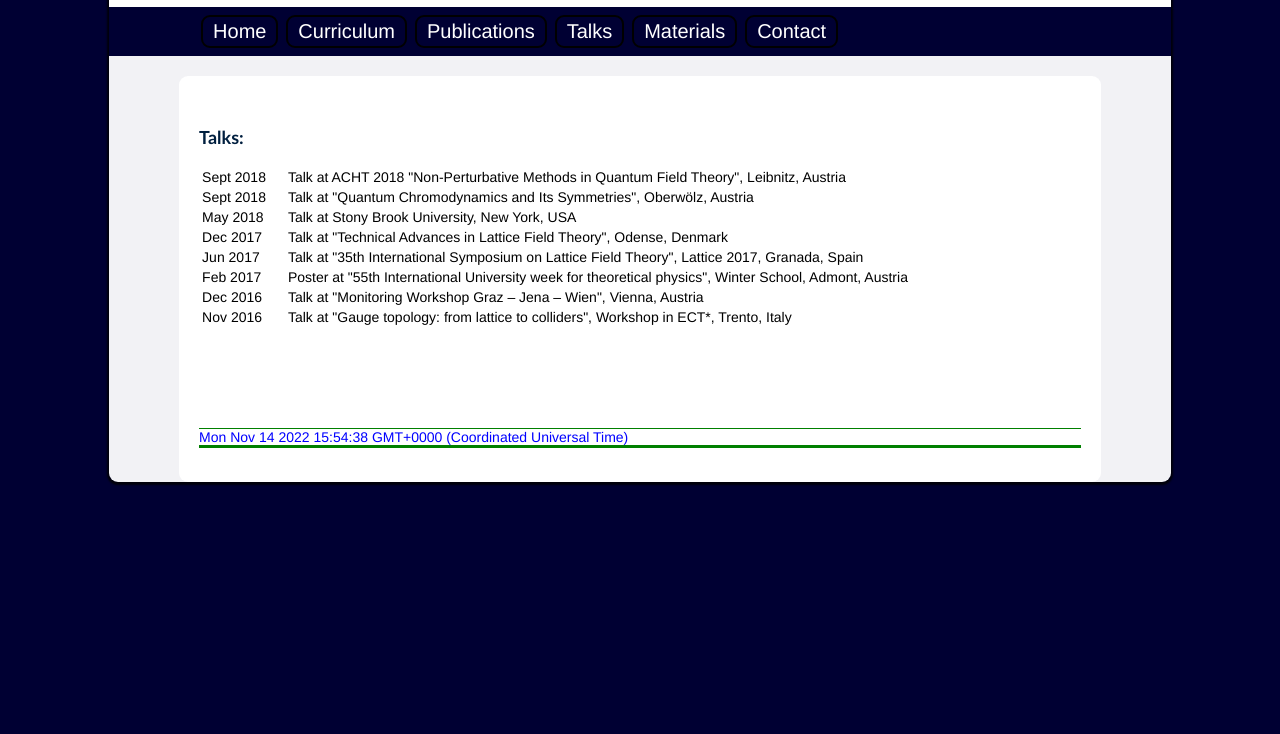
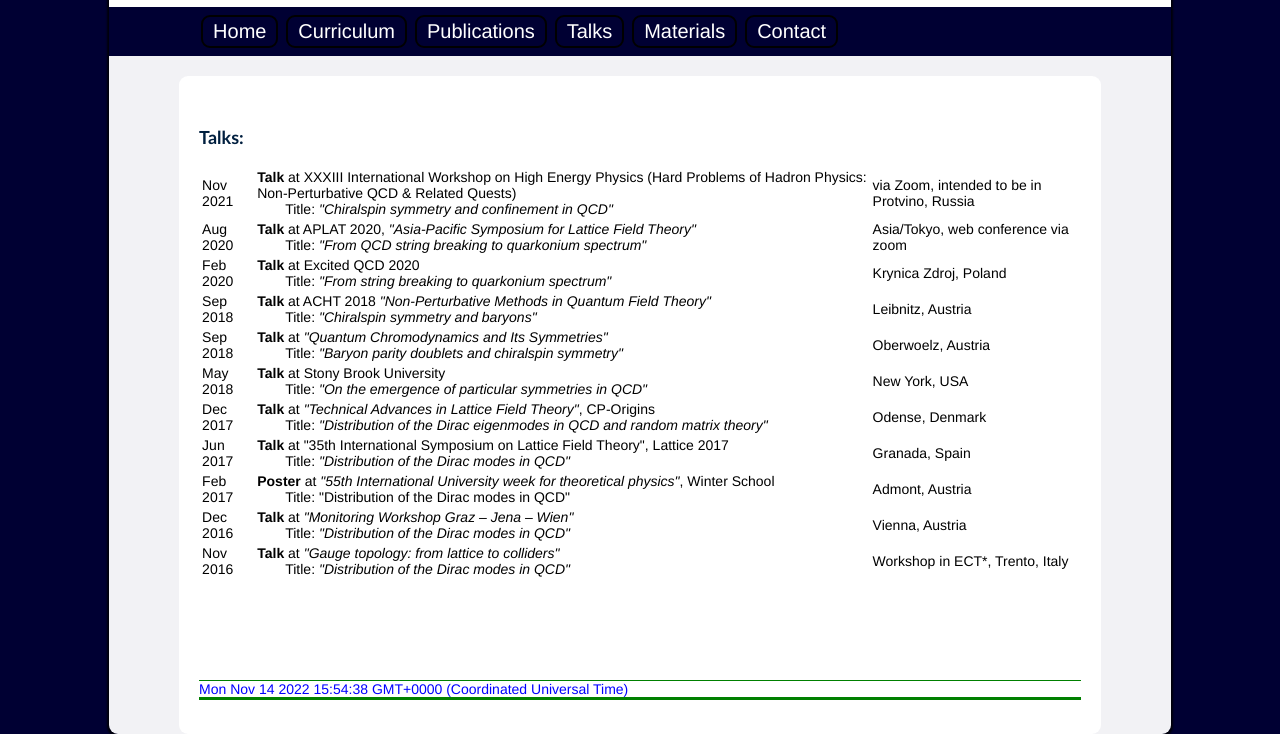
Before and after one commit to mcatillo/mcatillo.github.io, a plain HTML site: page talks.html in a window 1280 px wide. Shown: the part 199-933 px from the top of the page. Before the commit the page ends 800 px from the top, so only its background shows below. Drawn offline with Linux system fonts and the light colour scheme.

Commit message:
update talks section

```diff
--- a/talks.html
+++ b/talks.html
@@ -36,39 +36,73 @@
 <p class="d">Talks:</p>
   <p class="c">
   <table class="tab">
+        <tr>
+            <td>Nov 2021</td>
+            <td><strong>Talk</strong> at XXXIII International Workshop on High Energy Physics (Hard Problems of Hadron Physics: Non-Perturbative QCD & Related Quests)<br>
+            &emsp;&emsp;Title: <i>"Chiralspin symmetry and confinement in QCD"</i><br></td>
+            <td>via Zoom, intended to be in Protvino, Russia</td>
+        </tr>
+          <tr>
+            <td>Aug 2020</td>
+            <td><strong>Talk</strong> at APLAT 2020, <i>"Asia-Pacific Symposium for Lattice Field Theory"</i><br>
+            &emsp;&emsp;Title: <i>"From QCD string breaking to quarkonium spectrum"</i><br></td>
+            <td>Asia/Tokyo, web conference via zoom</td>
+        </tr>
+        <tr>
+            <td>Feb 2020</td>
+            <td><strong>Talk</strong> at Excited QCD 2020<br>
+            &emsp;&emsp;Title: <i>"From string breaking to quarkonium spectrum"</i><br></td>
+            <td>Krynica Zdroj, Poland</td>
+        </tr>
       <tr>
-          <td>Sept 2018</td>
-          <td>Talk at ACHT 2018 "Non-Perturbative Methods in Quantum Field Theory",
-              Leibnitz, Austria</td>
+          <td>Sep 2018</td>
+          <td><strong>Talk</strong> at ACHT 2018 <i>"Non-Perturbative Methods in Quantum Field Theory"</i><br>
+          &emsp;&emsp;Title: <i>"Chiralspin symmetry and baryons"</i><br></td>
+          <td>Leibnitz, Austria</td>
       </tr>
       <tr>
-          <td>Sept 2018</td>
-          <td>Talk at "Quantum Chromodynamics and Its Symmetries",
-              Oberwölz, Austria</td>
+          <td>Sep 2018</td>
+          <td><strong>Talk</strong> at <i>"Quantum Chromodynamics and Its Symmetries"</i><br>
+          &emsp;&emsp;Title: <i>"Baryon parity doublets and chiralspin symmetry"</i><br></td>
+          <td>Oberwoelz, Austria</td>
       </tr>
       <tr>
           <td>May 2018</td>
-          <td>Talk at Stony Brook University, New York, USA</td>
+          <td><strong>Talk</strong> at Stony Brook University<br>
+          &emsp;&emsp;Title: <i>"On the emergence of particular symmetries in QCD"</i><br></td>
+          <td>New York, USA</td>
       </tr>
       <tr>
           <td>Dec 2017</td>
-          <td>Talk at "Technical Advances in Lattice Field Theory", Odense, Denmark</td>
+          <td><strong>Talk</strong> at <i>"Technical Advances in Lattice Field Theory"</i>, CP-Origins<br>
+          &emsp;&emsp;Title: <i>"Distribution of the Dirac eigenmodes in QCD and random matrix theory"</i><br></td>
+          <td>Odense, Denmark</td>
       </tr>
       <tr>
           <td>Jun 2017</td>
-          <td>Talk at "35th International Symposium on Lattice Field Theory", Lattice 2017, Granada, Spain</td>
+          <td><strong>Talk</strong> at "35th International Symposium on Lattice Field Theory", Lattice 2017<br>
+          &emsp;&emsp;Title: <i>"Distribution of the Dirac modes in QCD"</i><br></td>
+          <td>Granada, Spain</td>
       </tr>
       <tr>
           <td>Feb 2017</td>
-          <td>Poster at "55th International University week for theoretical physics", Winter School, Admont, Austria</td>
+          <td><strong>Poster</strong> at <i>"55th International University week for theoretical physics"</i>, Winter School<br>
+          &emsp;&emsp;Title: "Distribution of the Dirac modes in QCD"<br></td>
+          <td>Admont, Austria</td>
       </tr>
       <tr>
           <td>Dec 2016</td>
-          <td>Talk at "Monitoring Workshop Graz – Jena – Wien", Vienna, Austria</td>
+          <td><strong>Talk</strong> at <i>"Monitoring Workshop Graz – Jena – Wien"</i><br>
+          &emsp;&emsp;Title: <i>"Distribution of the Dirac modes in QCD"</i><br></td>
+          <td>Vienna, Austria</td>
       </tr>
       <tr>
           <td>Nov 2016</td>
-          <td>Talk at "Gauge topology: from lattice to colliders", Workshop in ECT*, Trento, Italy</td>
+          <td>
+            <strong>Talk</strong> at <i>"Gauge topology: from lattice to colliders"</i><br>
+            &emsp;&emsp;Title: <i>"Distribution of the Dirac modes in QCD"</i><br>
+            </td>
+          <td>Workshop in ECT*, Trento, Italy</td>
       </tr>
   </table>
   <p>
```
